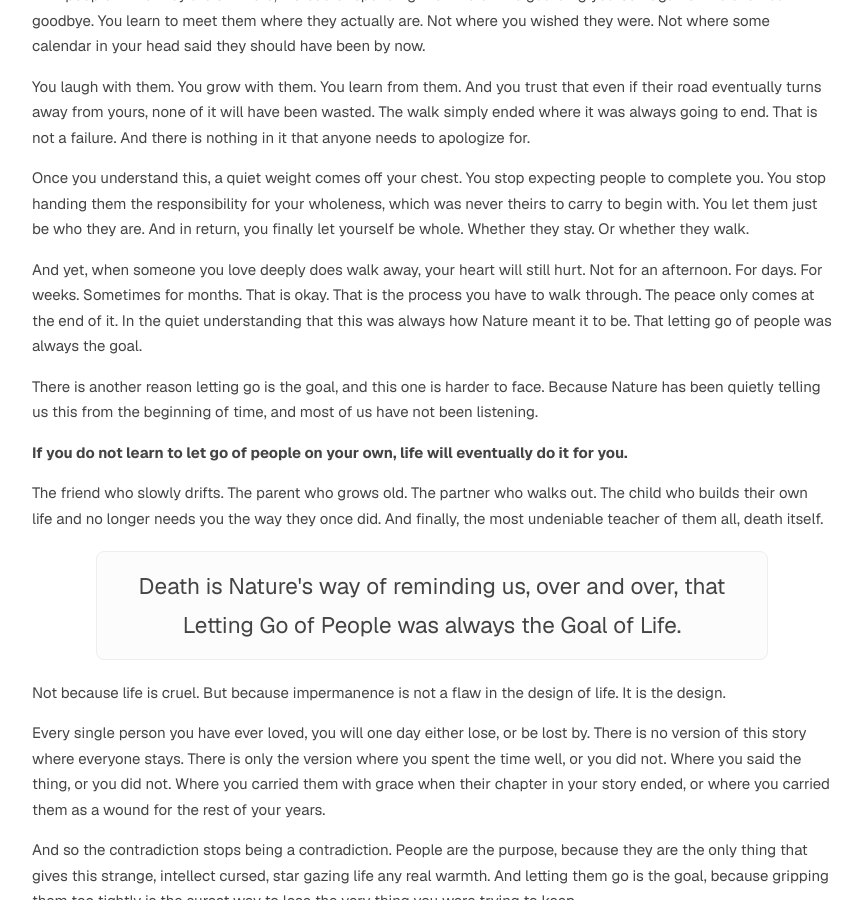
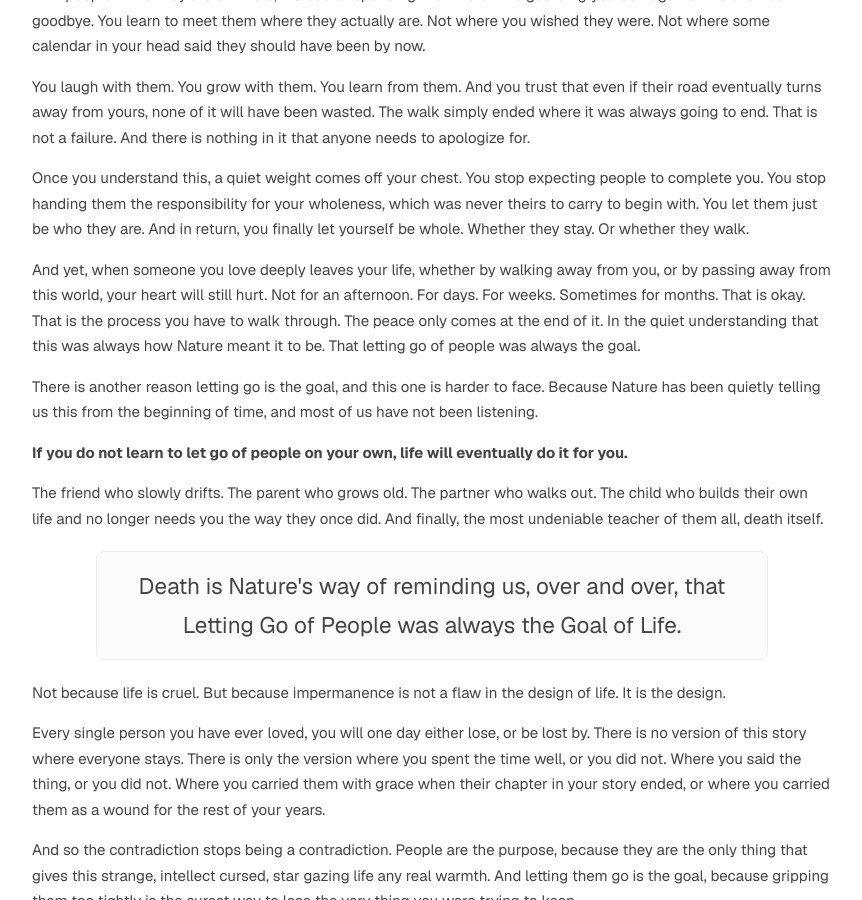
Before and after one commit to trmanish/trmanish.github.io, a Jekyll site: the page built from _posts/2026-05-14-the-purpose-of-life-is-people-letting-them-go-is-the-goal.md, in a window 1280 px wide and 900 px high, scrolled down 6068 px. Shown: the whole window, without its empty margins (208-1070 px from the left). Built offline with Jekyll 4.4.1, drawn with Linux system fonts in a browser that asks for light colours.

Commit message:
Broaden someone-leaves to include death and walking away

```diff
--- a/_posts/2026-05-14-the-purpose-of-life-is-people-letting-them-go-is-the-goal.md
+++ b/_posts/2026-05-14-the-purpose-of-life-is-people-letting-them-go-is-the-goal.md
@@ -153,7 +153,7 @@ You laugh with them. You grow with them. You learn from them. And you trust that
 
 Once you understand this, a quiet weight comes off your chest. You stop expecting people to complete you. You stop handing them the responsibility for your wholeness, which was never theirs to carry to begin with. You let them just be who they are. And in return, you finally let yourself be whole. Whether they stay. Or whether they walk.
 
-And yet, when someone you love deeply does walk away, your heart will still hurt. Not for an afternoon. For days. For weeks. Sometimes for months. That is okay. That is the process you have to walk through. The peace only comes at the end of it. In the quiet understanding that this was always how Nature meant it to be. That letting go of people was always the goal.
+And yet, when someone you love deeply leaves your life, whether by walking away from you, or by passing away from this world, your heart will still hurt. Not for an afternoon. For days. For weeks. Sometimes for months. That is okay. That is the process you have to walk through. The peace only comes at the end of it. In the quiet understanding that this was always how Nature meant it to be. That letting go of people was always the goal.
 
 There is another reason letting go is the goal, and this one is harder to face. Because Nature has been quietly telling us this from the beginning of time, and most of us have not been listening.
 
```
